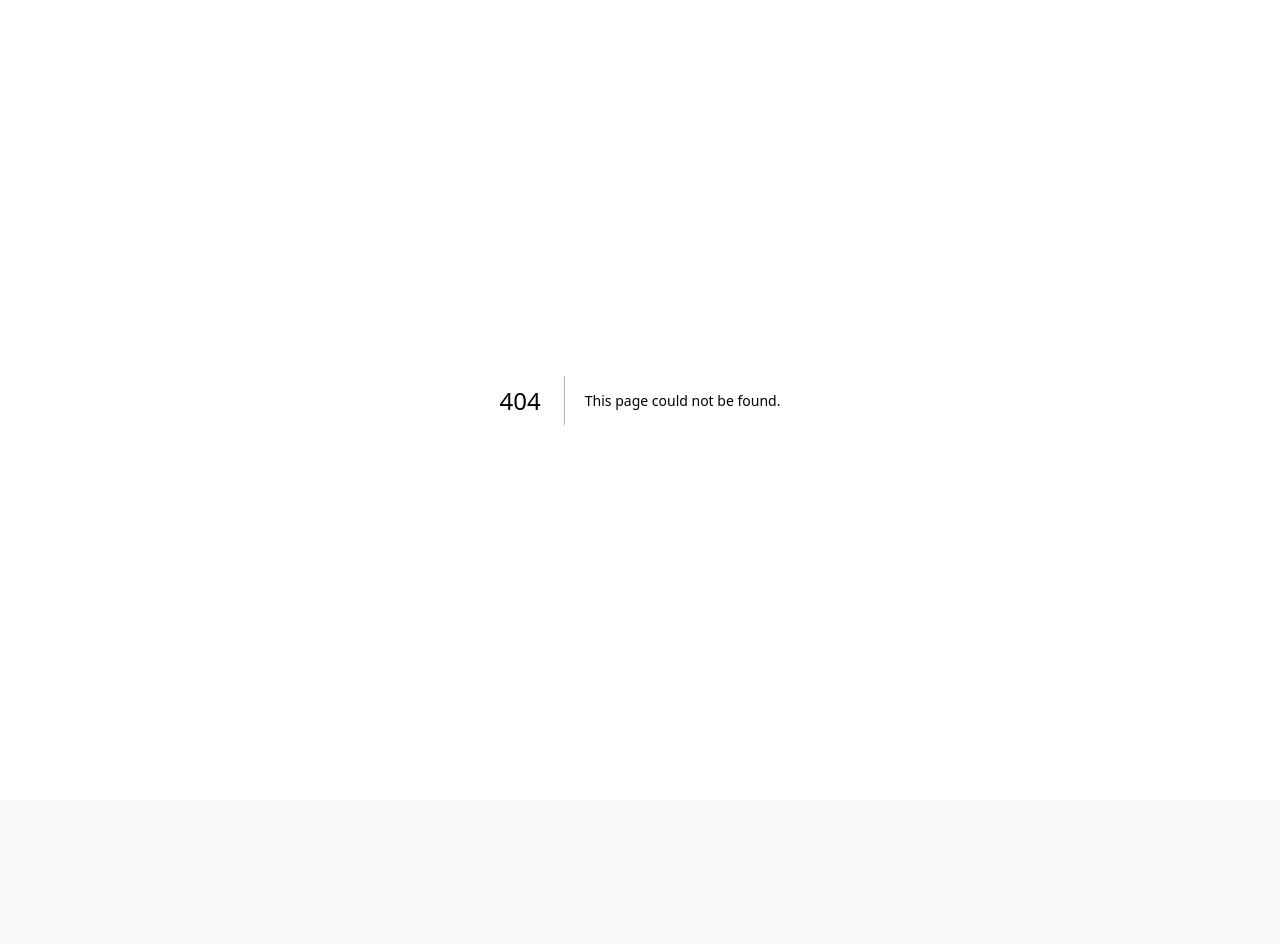
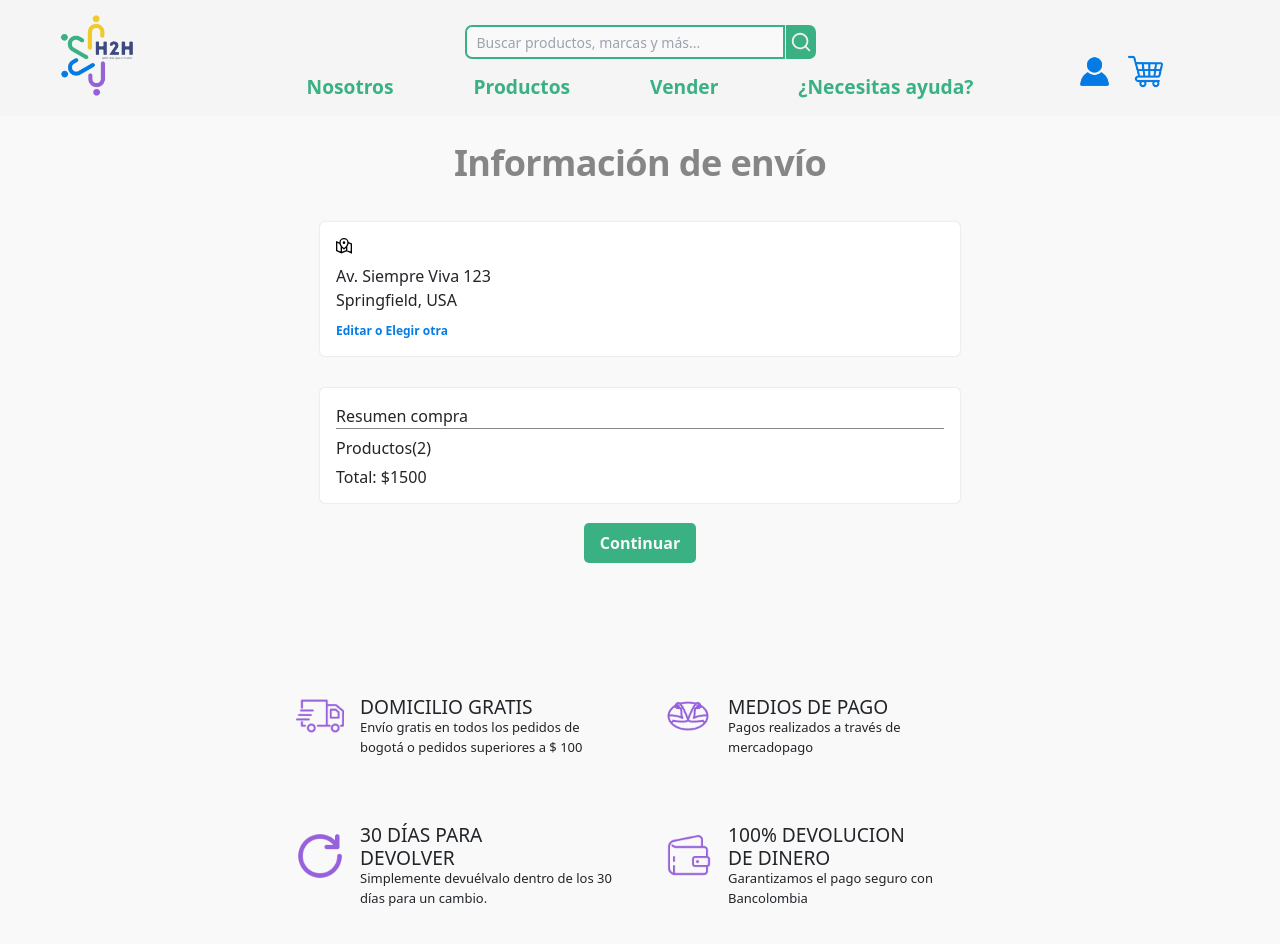
Before and after one commit to lkguevara/pacto, a Next.js app in the folder client/: page /cart/shipmentCart in a window 1280 px wide. Before the commit this address had no page. Shown: the top 944 px of the page. Before the commit the page ends 800 px from the top, so only its background shows below. Built offline with nearby package versions, Linux system fonts and the light colour scheme.

Commit message:
detalle envio carrito

```diff
--- a/client/src/pages/cart/detailCart.js
+++ b/client/src/pages/cart/detailCart.js
@@ -28,8 +28,12 @@ export default function car() {
 
             {/* Sección para los botones de submit y cancelar */}
             <div className={style.buttons}>
-                <button className={style.buttonCancel}>Cancelar</button>
-                <button className={style.buttonContinue}>Continuar</button>
+                <Link href="/">
+                    <button className={style.buttonCancel}>Cancelar</button>
+                </Link>
+                <Link href="/cart/shipmentCart">
+                    <button className={style.buttonContinue}>Continuar</button>
+                </Link>
             </div>
           </div>
 
--- /dev/null
+++ b/client/src/pages/cart/shipmentCart.js
@@ -0,0 +1,36 @@
+
+import Layout from "../../components/layout";
+import Link from "next/link";
+import style from "../../styles/cart/envio.module.css";
+import { GrMapLocation } from 'react-icons/gr';
+import ProductoCard from "../../components/cart/productCart";
+
+
+export default function car() {
+  return (
+    <>
+      <Layout>
+            <p className={style.titleCart}>Información de envío</p>
+
+            <div className={style.container}>
+                <GrMapLocation className={style.imageEnvio}/>
+                <div className="direccion">
+                    <p>Av. Siempre Viva 123</p>
+                    <p>Springfield, USA</p>
+                </div>
+                <button className={style.buttonEdit}>Editar o Elegir otra</button>
+            </div>
+
+            <div className={style.resumenCompra}>
+                <p>Resumen compra</p>
+                <h3><span>Productos</span>(2)</h3>
+                <h3>Total: $1500</h3>
+            </div>
+
+            <Link href="">
+                    <button className={style.buttonContinue}>Continuar</button>
+            </Link>
+
+      </Layout>
+    </>
+)}
--- /dev/null
+++ b/client/src/styles/cart/envio.module.css
@@ -0,0 +1,77 @@
+.container {
+    display: grid;
+    grid-template-columns: repeat(1, 1fr);
+    justify-items: start;
+    gap: 10px;
+    width: 90%;
+    margin: 0 auto;
+    border-radius: 5px;
+    background-color: white;
+    box-shadow: 0px 0px 2px 0px rgba(92, 91, 91, 0.25);
+    margin-top: 2rem;
+    padding: 1rem;
+}
+
+.titleCart{
+    font-size: 24px;
+    color: var(--gris);
+    font-weight: bold;
+    letter-spacing: -.6px;
+    text-align: center;
+    margin-top: 20px;
+}
+
+.buttonEdit{
+    color: var(--azul);
+    border: none;
+    font-size: 12px;
+    font-weight: bold;
+}
+
+.resumenCompra{
+    display: grid;
+    grid-template-columns: repeat(1, 1fr);
+    justify-items: start;
+    gap: 10px;
+    width: 90%;
+    height: 30%;
+    margin: 0 auto;
+    border-radius: 5px;
+    background-color: white;
+    box-shadow: 0px 0px 2px 0px rgba(92, 91, 91, 0.25);
+    margin-top: 2rem;
+    padding: 1rem;
+}
+
+.resumenCompra p{
+    width: 100%;
+    display: block;
+    border-bottom: 1px solid var(--gris);
+}
+
+.buttonContinue {
+  padding: 0.5rem 1rem;
+  display: block;
+  border: none;
+  border-radius: 5px;
+  background: var(--verde);
+  color: var(--blanco);
+  font-weight: 600;
+  cursor: pointer;
+  outline: none;
+  margin: 0 auto;
+  margin-top: 20px;
+}
+@media (min-width: 768px) {
+
+    .container{
+        width: 50%;
+    }
+    .titleCart{
+        font-size: 36px;
+    }
+
+    .resumenCompra{
+        width: 50%;
+    }
+}
```
